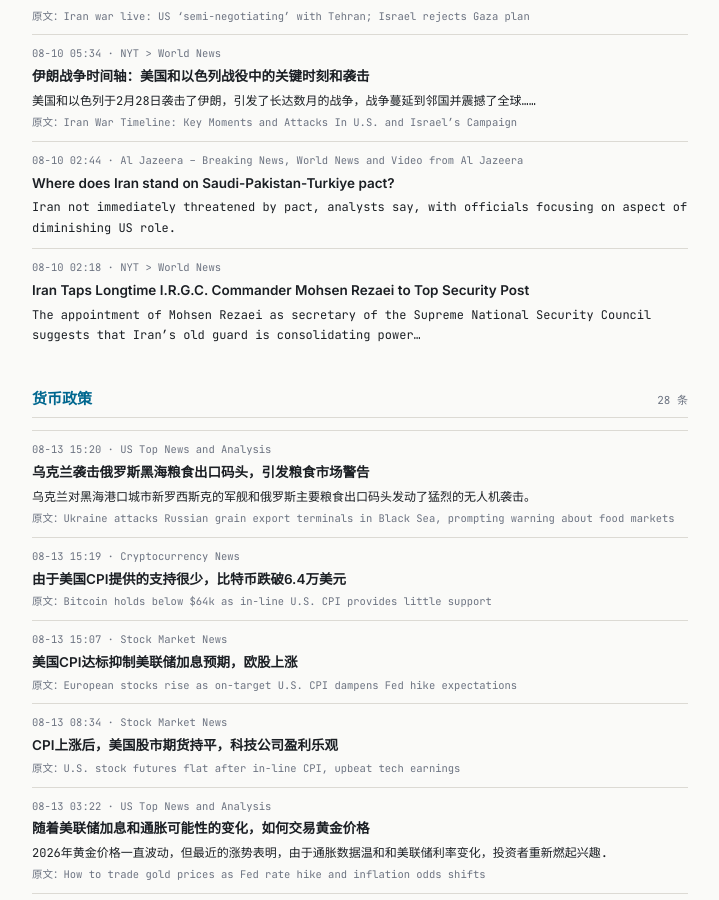
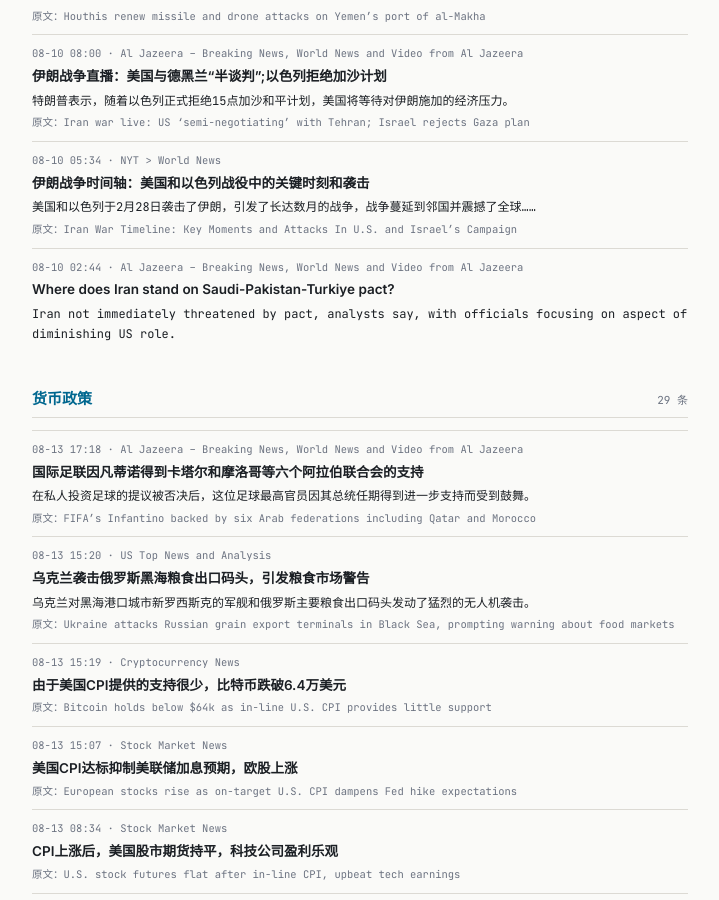
Before and after one commit to tang3super/tang3super.github.io, a Jekyll site: the page built from macro-trade/news-digest.md, in a window 1280 px wide and 900 px high, scrolled down 8026 px. Shown: the whole window, without its empty margins (280-999 px from the left). Built offline with Jekyll 4.4.1, drawn with Linux system fonts in a browser that asks for light colours; some of the changed text lies outside the part shown.

Commit message:
sync news-digest article

```diff
--- a/macro-trade/news-digest.md
+++ b/macro-trade/news-digest.md
@@ -5,11 +5,18 @@
 date: '2026-08-13'
 summary: 2026年第33周监控
 week_label: 2026年第33周监控
-last_updated: 2026-08-13 17:52
+last_updated: 2026-08-13 18:48
 refresh_note: 每 5 分钟自动刷新
 topics:
 - name: 地缘政治
   items:
+  - title: Yemeni forces say Houthi attack repelled in Taiz amid escalation
+    summary: Military escalation continues for days after the Yemeni government announced it is attacking Houthi positions.
+    link: https://www.aljazeera.com/news/2026/8/13/yemeni-forces-say-houthi-attack-repelled-in-taiz-amid-escalation?traffic_source=rss
+    source: Al Jazeera – Breaking News, World News and Video from Al Jazeera
+    time: 08-13 17:30
+    title_zh: 也门军队称胡塞武装在塔伊兹的袭击因升级而被击退
+    summary_zh: 也门政府宣布袭击胡塞武装阵地后，军事升级持续了几天。
   - title: 'FTSE 100 today: Stocks slip as GDP cools, Hormuz tensions simmer'
     summary: ''
     link: https://www.investing.com/news/stock-market-news/ftse-100-today-stocks-slip-as-gdp-cools-hormuz-tensions-simmer-4856735
@@ -542,13 +549,15 @@
     link: https://www.aljazeera.com/news/2026/8/9/where-does-iran-stand-on-saudi-pakistan-turkiye-pact?traffic_source=rss
     source: Al Jazeera – Breaking News, World News and Video from Al Jazeera
     time: 08-10 02:44
-  - title: Iran Taps Longtime I.R.G.C. Commander Mohsen Rezaei to Top Security Post
-    summary: The appointment of Mohsen Rezaei as secretary of the Supreme National Security Council suggests that Iran’s old guard is consolidating power…
-    link: https://www.nytimes.com/2026/08/09/world/middleeast/iran-security-council-guards-commander.html
-    source: NYT > World News
-    time: 08-10 02:18
 - name: 货币政策
   items:
+  - title: FIFA’s Infantino backed by six Arab federations including Qatar and Morocco
+    summary: Football's top official boosted by further support for his presidency after proposed private investment in game nixed.
+    link: https://www.aljazeera.com/sports/2026/8/13/fifas-infantino-backed-by-six-arab-federations-including-qatar-and-morocco?traffic_source=rss
+    source: Al Jazeera – Breaking News, World News and Video from Al Jazeera
+    time: 08-13 17:18
+    title_zh: 国际足联因凡蒂诺得到卡塔尔和摩洛哥等六个阿拉伯联合会的支持
+    summary_zh: 在私人投资足球的提议被否决后，这位足球最高官员因其总统任期得到进一步支持而受到鼓舞。
   - title: Ukraine attacks Russian grain export terminals in Black Sea, prompting warning about food markets
     summary: Ukraine has launched a heavy drone assault on warships and major Russian grain export terminals in the Black Sea port city of Novorossiysk.
     link: https://www.cnbc.com/2026/08/13/ukraine-russia-novorossiysk-grain.html
```
